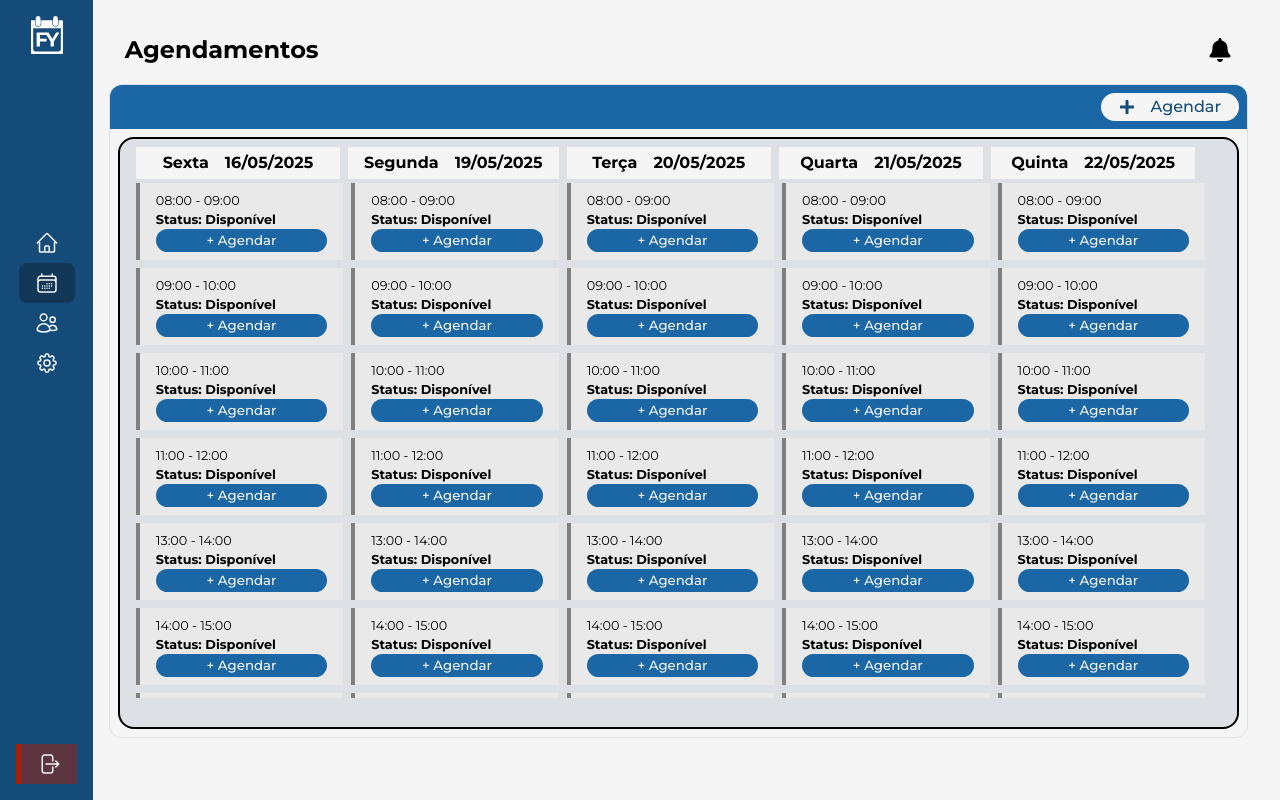
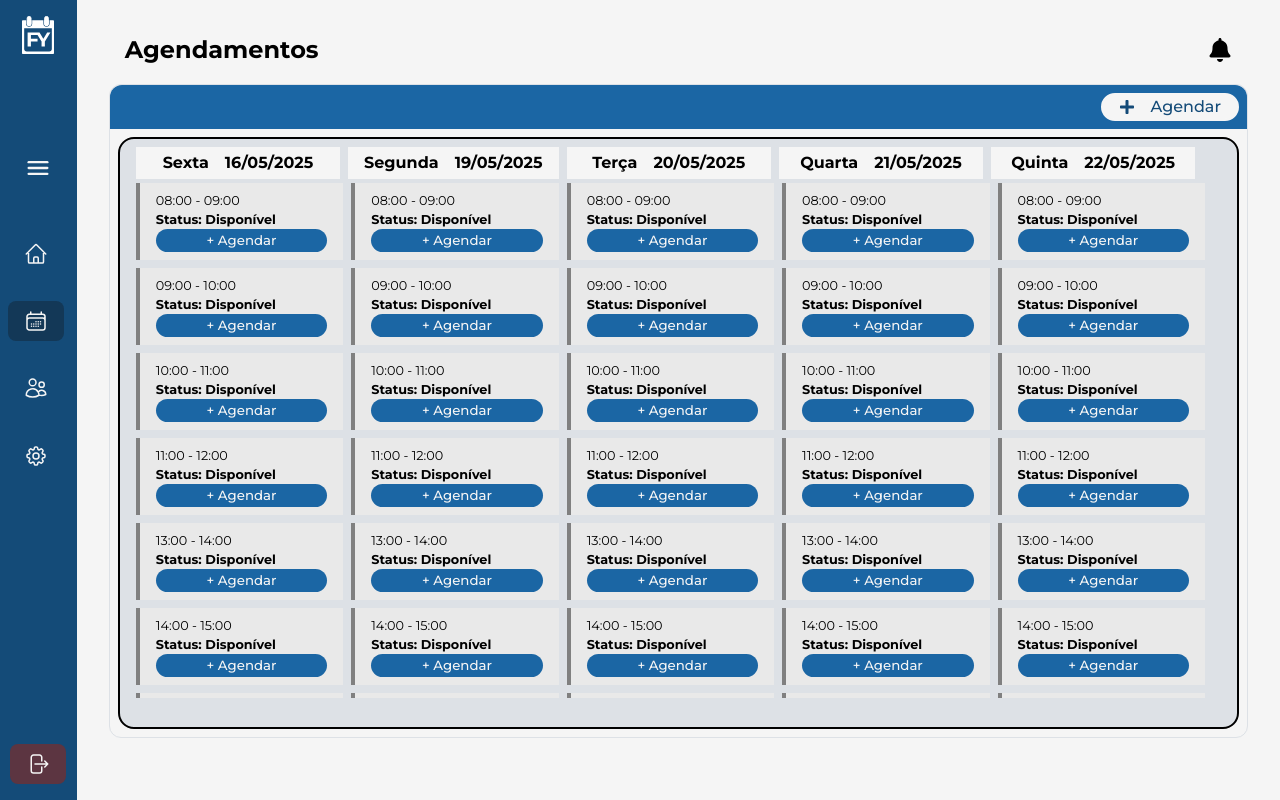
Before and after one commit to KauanPaschoal/web-projeto, a React (Vite) app: page /dashboard/agendamentos in a window 1280 px wide. Built offline with nearby package versions, Linux system fonts and the light colour scheme; no server answers.

Commit message:
feat: expandir menu lateral com botão de menu hamburguer

```diff
--- a/src/pages/dashboard/components/MenuLateral/MenuLateralComponent.jsx
+++ b/src/pages/dashboard/components/MenuLateral/MenuLateralComponent.jsx
@@ -1,19 +1,60 @@
-import React from "react";
+import React, { useState } from "react";
 import "./MenuLateral.css";
 import Logo from "../../../../assets/images/icons/Logo.svg";
 import { Link, useLocation } from "react-router-dom";
 
 const MenuLateralComponent = () => {
   const location = useLocation();
+  const [expandido, setExpandido] = useState(false);
 
   return (
-    <div className="menu-lateral flex flex-col">
+    <div className={`menu-lateral flex flex-col${expandido ? " expandido" : ""}`}>
       <section className="logo">
         <Link to="/dashboard">
           <img src={Logo} alt="Logo" className="w-8" />
         </Link>
       </section>
+
       <section className="btns-menu">
+        <button
+          className="btn-expandir"
+          aria-label={expandido ? "Retrair menu" : "Expandir menu"}
+          onClick={() => setExpandido((prev) => !prev)}
+          style={{ margin: "1em auto" }}
+        >
+          {!expandido ? (
+            <svg
+              width="28"
+              height="28"
+              viewBox="0 0 24 24"
+              fill="none"
+              stroke="currentColor"
+              strokeWidth="2"
+              strokeLinecap="round"
+              strokeLinejoin="round"
+              style={{ display: "block" }}
+            >
+              <line x1="4" y1="7" x2="20" y2="7" />
+              <line x1="4" y1="12" x2="20" y2="12" />
+              <line x1="4" y1="17" x2="20" y2="17" />
+            </svg>
+          ) : (
+            <svg
+              width="28"
+              height="28"
+              viewBox="0 0 24 24"
+              fill="none"
+              stroke="currentColor"
+              strokeWidth="2"
+              strokeLinecap="round"
+              strokeLinejoin="round"
+              style={{ display: "block" }}
+            >
+              <line x1="18" y1="6" x2="6" y2="18" />
+              <line x1="6" y1="6" x2="18" y2="18" />
+            </svg>
+          )}
+        </button>
         <Link to={"/dashboard"}>
           <button
             id="btn-home"
@@ -34,6 +75,7 @@ const MenuLateralComponent = () => {
                 d="m2.25 12 8.954-8.955c.44-.439 1.152-.439 1.591 0L21.75 12M4.5 9.75v10.125c0 .621.504 1.125 1.125 1.125H9.75v-4.875c0-.621.504-1.125 1.125-1.125h2.25c.621 0 1.125.504 1.125 1.125V21h4.125c.621 0 1.125-.504 1.125-1.125V9.75M8.25 21h8.25"
               />
             </svg>
+            {expandido && <span className="menu-label">Início</span>}
           </button>
         </Link>
 
@@ -59,6 +101,7 @@ const MenuLateralComponent = () => {
                 d="M6.75 3v2.25M17.25 3v2.25M3 18.75V7.5a2.25 2.25 0 0 1 2.25-2.25h13.5A2.25 2.25 0 0 1 21 7.5v11.25m-18 0A2.25 2.25 0 0 0 5.25 21h13.5A2.25 2.25 0 0 0 21 18.75m-18 0v-7.5A2.25 2.25 0 0 1 5.25 9h13.5A2.25 2.25 0 0 1 21 11.25v7.5m-9-6h.008v.008H12v-.008ZM12 15h.008v.008H12V15Zm0 2.25h.008v.008H12v-.008ZM9.75 15h.008v.008H9.75V15Zm0 2.25h.008v.008H9.75v-.008ZM7.5 15h.008v.008H7.5V15Zm0 2.25h.008v.008H7.5v-.008Zm6.75-4.5h.008v.008h-.008v-.008Zm0 2.25h.008v.008h-.008V15Zm0 2.25h.008v.008h-.008v-.008Zm2.25-4.5h.008v.008H16.5v-.008Zm0 2.25h.008v.008H16.5V15Z"
               />
             </svg>
+            {expandido && <span className="menu-label">Agendamentos</span>}
           </button>
         </Link>
 
@@ -84,6 +127,7 @@ const MenuLateralComponent = () => {
                 d="M15 19.128a9.38 9.38 0 0 0 2.625.372 9.337 9.337 0 0 0 4.121-.952 4.125 4.125 0 0 0-7.533-2.493M15 19.128v-.003c0-1.113-.285-2.16-.786-3.07M15 19.128v.106A12.318 12.318 0 0 1 8.624 21c-2.331 0-4.512-.645-6.374-1.766l-.001-.109a6.375 6.375 0 0 1 11.964-3.07M12 6.375a3.375 3.375 0 1 1-6.75 0 3.375 3.375 0 0 1 6.75 0Zm8.25 2.25a2.625 2.625 0 1 1-5.25 0 2.625 2.625 0 0 1 5.25 0Z"
               />
             </svg>
+            {expandido && <span className="menu-label">Pacientes</span>}
           </button>
         </Link>
 
@@ -114,6 +158,7 @@ const MenuLateralComponent = () => {
                 d="M15 12a3 3 0 1 1-6 0 3 3 0 0 1 6 0Z"
               />
             </svg>
+            {expandido && <span className="menu-label">Administração</span>}
           </button>
         </Link>
       </section>
@@ -125,7 +170,6 @@ const MenuLateralComponent = () => {
         onClick={() => {
           localStorage.clear();
           sessionStorage.clear();
-
           window.location.href = "/";
         }}
       >
@@ -143,6 +187,7 @@ const MenuLateralComponent = () => {
             d="M15.75 9V5.25A2.25 2.25 0 0 0 13.5 3h-6a2.25 2.25 0 0 0-2.25 2.25v13.5A2.25 2.25 0 0 0 7.5 21h6a2.25 2.25 0 0 0 2.25-2.25V15m3 0 3-3m0 0-3-3m3 3H9"
           />
         </svg>
+        {expandido && <span className="menu-label">Sair</span>}
       </button>
     </div>
   );
--- a/src/pages/dashboard/components/MenuLateral/menulateral.css
+++ b/src/pages/dashboard/components/MenuLateral/menulateral.css
@@ -3,32 +3,36 @@
 
 .menu-lateral{
     width: 6vw;
-    min-width: fit-content;
     height: 100vh;
     background-color: var(--DarkBlueFy);
     position: fixed;
     z-index: 1;
-    transition: all 0.5s;
+    transition: width 0.3s;
     padding: 1em;
     display: flex;
     flex-direction: column;
     justify-content: space-between;
     align-items: center;
+    overflow-x: hidden;
+
+    &.expandido {
+        width: 17vw;
+    }
 }
 
 .btns-menu{
     display: flex;
     flex-direction: column;
     justify-content: center;
-    align-items: center;
+    align-items: start;
     margin-top: -12em;
     height: 50%;
     justify-content: space-evenly;
+    gap: 0.5em;
 
     button{
         background-color: var(--BlueFy);
         border: none;
-        border-left: var(--LightBlueFy) 5px solid;
         color: var(--WhiteFy);
         font-size: 1em;
         padding: 0.5em 1em;
@@ -38,7 +42,7 @@
         justify-content: center;
         align-items: center;
         gap: 0.5em;
-        border-radius: 0;
+        border-radius: 0.5em;
 
         &:hover{
             background-color: var(--DarkestBlueFy);
@@ -53,7 +57,7 @@
 .btn-sair{
     background-color: var(--RedFyTransparente);
     border: none;
-    border-left: var(--RedFy) 5px solid;
+    /* border-left: var(--RedFy) 5px solid; */
     color: var(--WhiteFy);
     font-size: 1em;
     padding: 0.5em 1em;
@@ -63,9 +67,36 @@
     justify-content: center;
     align-items: center;
     gap: 0.5em;
-    border-radius: 0;
+    border-radius: 0.5em;
 
     &:hover{
         background-color: var(--DarkRedFy);
     }
 }
+
+.menu-label {
+  margin-left: 1em;
+  white-space: nowrap;
+  font-size: 1em;
+  font-weight: 500;
+  color: var(--WhiteFy);
+}
+
+.btn-expandir {
+    background-color: var(--BlueFy);
+    border: none;
+    color: var(--WhiteFy);
+    font-size: 1em;
+    padding: 0.5em 1em;
+    cursor: pointer;
+    transition: all 0.5s;
+    display: flex;
+    justify-content: center;
+    align-items: center;
+    gap: 0.5em;
+    border-radius: 0.5em;
+
+    &:hover{
+        background-color: var(--DarkestBlueFy);
+    }
+}
--- a/src/pages/dashboard/psicologos/components/menuPsicologo/MenuPsicologo.css
+++ b/src/pages/dashboard/psicologos/components/menuPsicologo/MenuPsicologo.css
@@ -1,72 +1 @@
 @import 'tailwindcss';
-
-
-.menu-lateral{
-    width: 6vw;
-    min-width: fit-content;
-    height: 100vh;
-    background-color: var(--DarkBlueFy);
-    position: fixed;
-    z-index: 0;
-    transition: all 0.5s;
-    padding: 1em;
-    display: flex;
-    flex-direction: column;
-    justify-content: space-between;
-    align-items: center;
-
-
-
-}
-
-.btns-menu{
-    display: flex;
-    flex-direction: column;
-    justify-content: center;
-    align-items: center;
-    margin-top: -12em;
-    height: 50%;
-
-    button{
-        background-color: var(--BlueFy);
-        border: none;
-        border-radius: 0.5em;
-        /* border-left: var(--LightBlueFy) 5px solid; */
-        color: var(--WhiteFy);
-        font-size: 1em;
-        padding: 0.5em 1em;
-        cursor: pointer;
-        transition: all 0.5s;
-        display: flex;
-        justify-content: center;
-        align-items: center;
-        gap: 0.5em;
-
-        &:hover{
-            background-color: var(--DarkestBlueFy);
-        }
-
-        &.active{
-            background-color: var(--DarkestBlueFy);
-        }
-    }
-}
-
-.btn-sair{
-    background-color: var(--RedFyTransparente);
-    border: none;
-    border-left: var(--RedFy) 5px solid;
-    color: var(--WhiteFy);
-    font-size: 1em;
-    padding: 0.5em 1em;
-    cursor: pointer;
-    transition: all 0.5s;
-    display: flex;
-    justify-content: center;
-    align-items: center;
-    gap: 0.5em;
-
-    &:hover{
-        background-color: var(--DarkRedFy);
-    }
-}
```
